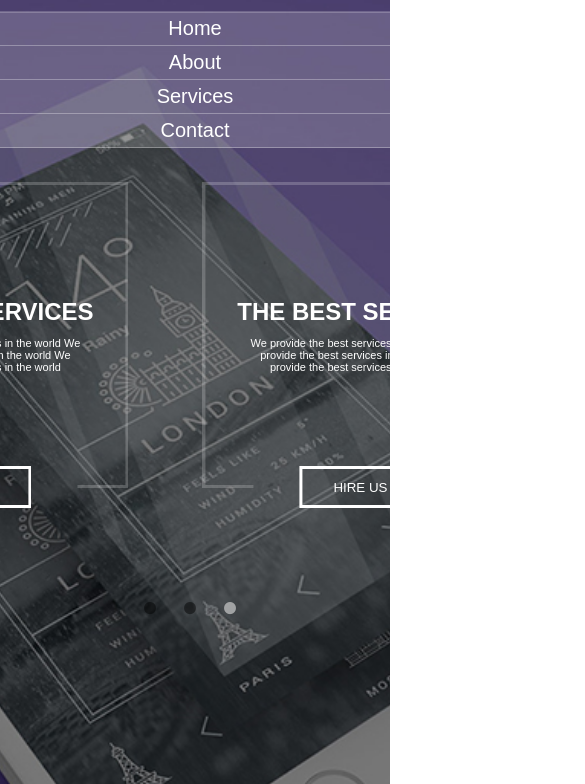
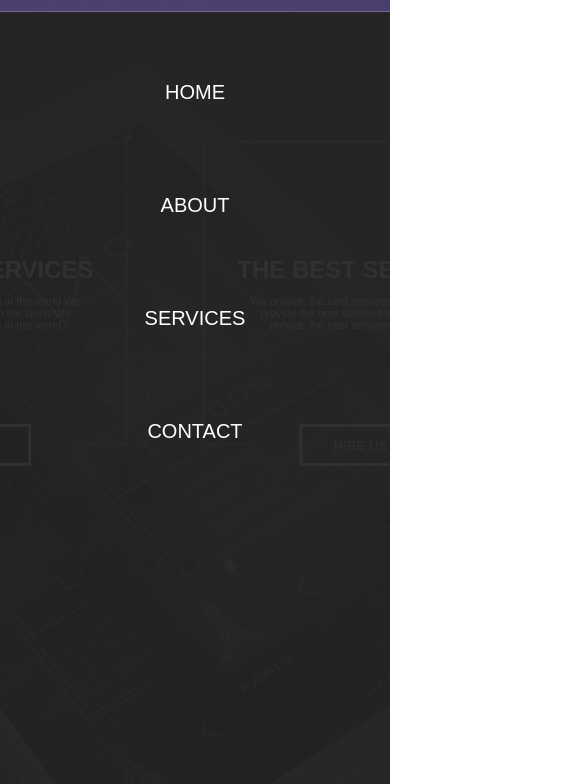
Before and after one commit to MaxKavalskii/test2, a plain HTML site: page index.html in a window 390 px wide. Both pictures are taken after a click on the element 345 px from the left and 34 px from the top of the page. Shown: the part 57-841 px from the top of the page, 585 px wide, since content can reach past the window. Drawn offline with nearby package versions, Linux system fonts and the light colour scheme; a web font is replaced by a local one.

Commit message:
Add files via upload

```diff
--- a/css/media.css
+++ b/css/media.css
@@ -60,15 +60,17 @@
         text-align: center;
         top: 69px;
         left: 50%;
+        height: 100%;
         transform: translateX(-50%);
         width: 100%;
-        background-color: rgba(255, 255, 255, 0.166);
+        background-color: rgba(36, 35, 35, 0.939);
         animation: mobileM .5s ease-in-out;
+        z-index: 2;
     }
 
     @keyframes mobileM{
         0%{height: 0}
-       100% {height: 30%; transition: 2s;}
+       100% {height: 100%; transition: 2s;}
     }
     @keyframes mobileL{
         0%{opacity: 0;}
@@ -76,9 +78,10 @@
     }
 
     .menu__links ul li {
-        border-bottom: 1px solid rgb(255, 255, 255, .3);
         padding: 5px 0;
         animation: mobileL 1.8s ease-in-out;
+        text-transform: uppercase;
+        font-size: 90px;
     }
 
     .menu__links ul li:nth-child(1){
@@ -121,7 +124,9 @@
         height: 150px !important;
     }
 
-
+    .slider{
+        padding-top: 15vh !important;
+    }
 
 
 
@@ -166,11 +171,19 @@
         bottom: 20px;
 
     }
+    .slider{
+        padding-top: 15vh !important;
+    }
 
 
 }
 
 @media all and (max-width: 500px){
+
+    .slider{
+        padding-top: 15vh !important;
+    }
+
     .slider__inner{
         width: 250px !important;
         height: 140px !important;
@@ -190,7 +203,6 @@
 
     .menu__links ul li{
         padding: 5px !important;
-        font-size: 13px !important;
     }
     .menu__links ul{
         line-height: normal;
@@ -202,6 +214,9 @@
         width: 250px !important;
         height: 140px !important;
         padding: 90px 30px 90px 30px !important;
+    }
+    .slider{
+        padding-top: 15vh !important;
     }
     .slider__content h1{
         font-size: 24px !important;
@@ -217,7 +232,6 @@
 
     .menu__links ul li{
         padding: 5px !important;
-        font-size: 13px !important;
     }
     .menu__links ul{
         line-height: normal;
@@ -229,6 +243,9 @@
         width: 180px !important;
         height: 90px !important;
         padding: 60px 30px 90px 30px !important;
+    }
+    .slider{
+        padding-top: 15vh !important;
     }
     .slider__content h1{
         font-size: 18px !important;
@@ -244,7 +261,7 @@
 
     .menu__links ul li{
         padding: 0 !important;
-        font-size: 15px !important;
+
     }
     .menu__links ul{
         line-height: normal;
--- a/css/style.css
+++ b/css/style.css
@@ -52,8 +52,11 @@ body{
 }
 
 .first__screen__content{
+    height: 100%;
     position: relative;
 }
+
+
 
 .slider__title{
     position: absolute;
@@ -346,11 +349,16 @@ fieldset{
 
 
 .about{
+
     height: 695px;
+
 }
 .about__content{
+    position: absolute;
     display: flex;
     justify-content: center;
+    background-color: white;
+    z-index: 10;
 }
 
 .about__img {
--- a/index.html
+++ b/index.html
@@ -5,6 +5,7 @@
     <meta charset="UTF-8">
     <meta name="viewport" content="width=device-width, initial-scale=1.0">
     <meta http-equiv="X-UA-Compatible" content="ie=edge">
+
 
     <link rel="stylesheet" href="https://use.typekit.net/oxj8bms.css">
     <link rel="stylesheet" href="css/slick.css">
@@ -151,7 +152,7 @@
 
     </section>
 
-    <!-- <section class="about">
+    <section class="about">
         <div class=container>
             <div class="about__content">
 
@@ -184,7 +185,7 @@
             </div>
         </div>
 
-    </section> -->
+    </section>
 
 
     <!-- <section class="services">
```
